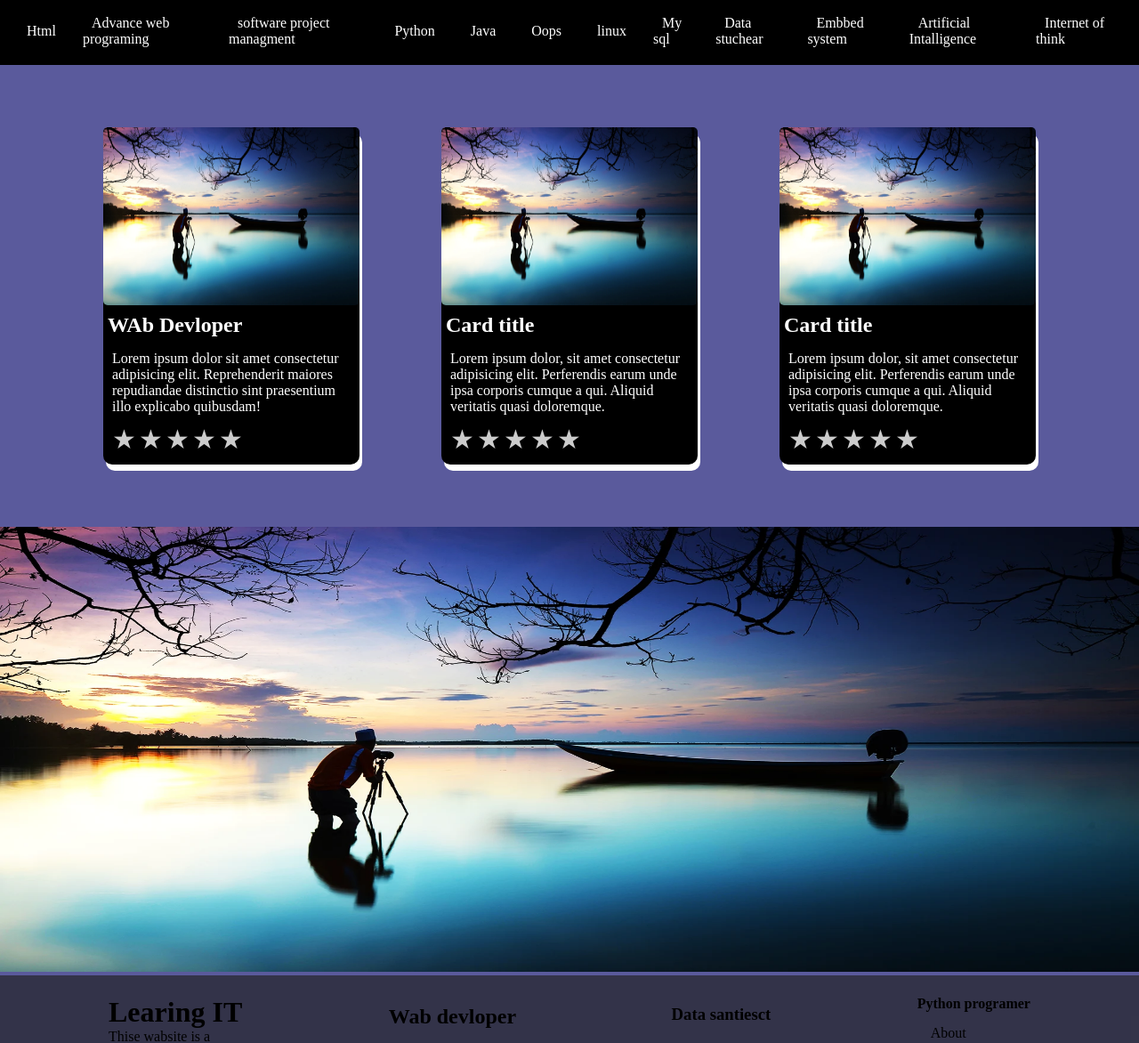
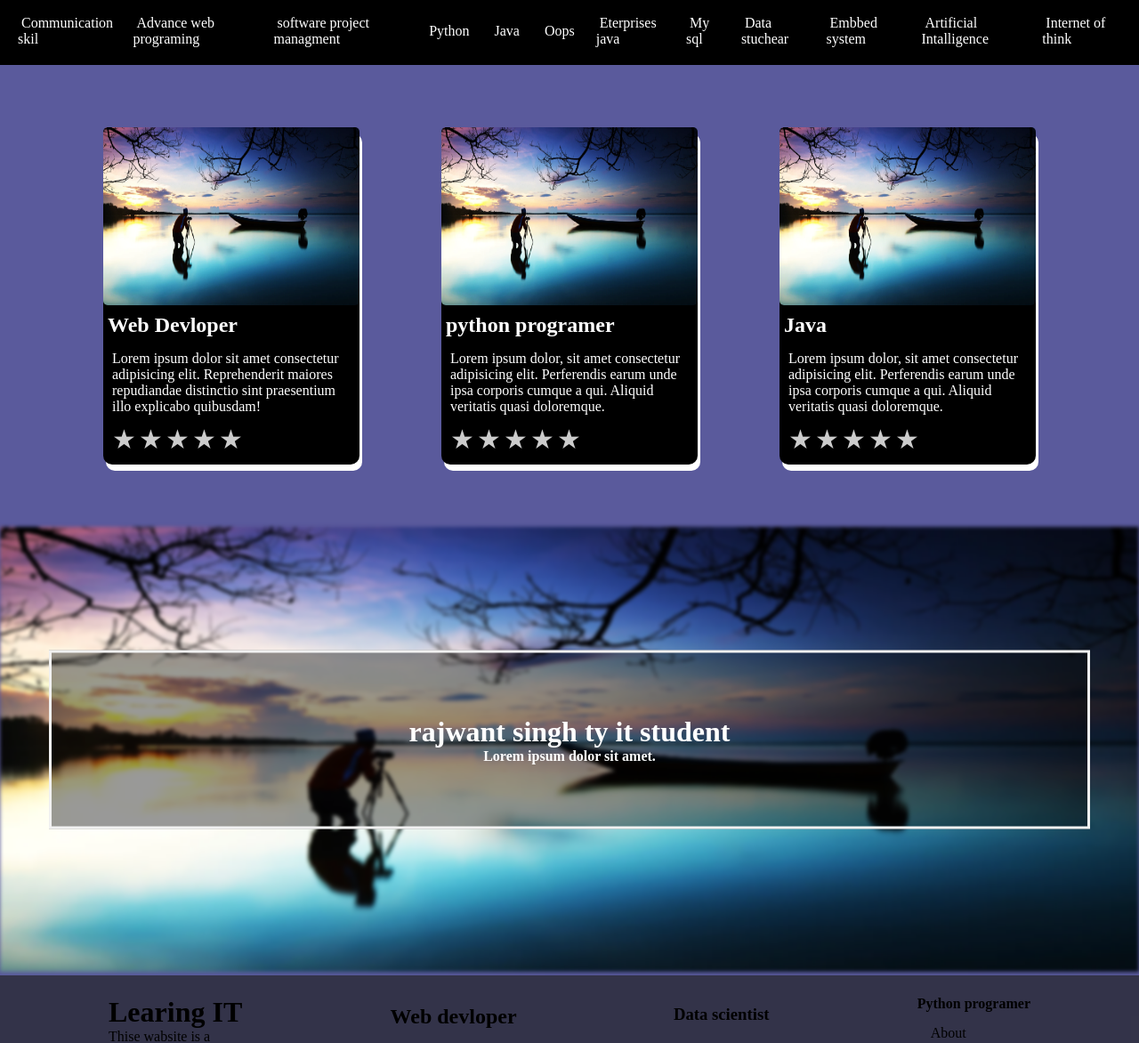
Before and after one commit to learingIT/portfolio, a plain HTML site: page About.html in a window 1280 px wide. Shown: the part 129-1301 px from the top of the page at 89% size. Drawn offline with Linux system fonts and the light colour scheme.

Commit message:
Update About.html

```diff
--- a/About.html
+++ b/About.html
@@ -74,16 +74,6 @@
             margin: 5px;
         }
 
-        .main {
-            padding: 70px;
-        }
-
-        .src {
-            height: 200px;
-            width: 100%;
-            border-radius: 5px;
-        }
-
         .footer {
             background-color: rgba(37, 37, 41, 0.719);
             height: 233px;
@@ -123,6 +113,16 @@
         .content img {
             height: 500px;
             width: 100%;
+        }
+
+        .main {
+            padding: 70px;
+        }
+
+        .src {
+            height: 200px;
+            width: 100%;
+            border-radius: 5px;
         }
 
         .rate {
@@ -186,8 +186,26 @@
         .navigation ul li a {
             text-decoration: none;
             font-size: 1.0rem;
-            padding: 10px;
             color: white;
+            padding: 4px;
+        }
+
+        .text {
+            background-color: rgb(0, 0, 0);
+            /* Fallback color */
+            background-color: rgba(0, 0, 0, 0.4);
+            /* Black w/opacity/see-through */
+            color: white;
+            font-weight: bold;
+            border: 3px solid #f1f1f1;
+            position: absolute;
+            top: 120%;
+            left: 50%;
+            transform: translate(-50%, -50%);
+            z-index: 2;
+            width: 80%;
+            padding: 70px;
+            text-align: center;
         }
     </style>
 </head>
@@ -200,7 +218,7 @@
             </div>
             <div class="right">
                 <ul>
-                    <li><a href="index.html">Home</a></li>
+                    <li><a href="#">Home</a></li>
                     <li><a href="About.html">About</a></li>
                     <li><a href="">Other</a></li>
                     <li><a href="">Contect me</a></li>
@@ -209,17 +227,17 @@
         </nav>
         <div class="navigation">
             <ul>
-                <li><a href="">Html</a></li>
+                <li><a href="">Communication skil</a></li>
                 <li><a href="awp.html">Advance web programing</a></li>
                 <li><a href="">software project managment</a></li>
                 <li><a href="">Python</a></li>
                 <li><a href="">Java</a></li>
                 <li><a href="">Oops</a></li>
-                <li><a href="">linux</a></li>
+                <li><a href="">Eterprises java</a></li>
                 <li><a href="">My sql</a></li>
                 <li><a href="">Data stuchear</a></li>
                 <li><a href="">Embbed system</a></li>
-                <li><a href="">Artificial Intalligence</a></li>
+                <li><a href="AI .pdf">Artificial Intalligence</a></li>
                 <li><a href="">Internet of think</a></li>
             </ul>
         </div>
@@ -228,7 +246,7 @@
         <div class="card" style="width: 18rem;">
             <img src="nature.jpg" class="src" alt="...">
             <div class="card-body">
-                <h2 class="card-title">WAb Devloper</h2>
+                <h2 class="card-title">Web Devloper</h2>
                 <p class="card-text">Lorem ipsum dolor sit amet consectetur adipisicing elit. Reprehenderit maiores repudiandae distinctio sint praesentium illo explicabo quibusdam!</p>
 
                 <div class="rate">
@@ -249,7 +267,7 @@
         <div class="card" style="width: 18rem;">
             <img src="nature.jpg" class="src" alt="...">
             <div class="card-body">
-                <h2 class="card-title">Card title</h2>
+                <h2 class="card-title">python programer</h2>
                 <p class="card-text">Lorem ipsum dolor, sit amet consectetur adipisicing elit. Perferendis earum unde ipsa corporis cumque a qui. Aliquid veritatis quasi doloremque.</p>
                 <div class="rate">
                     <input type="radio" id="star5" name="rate" value="5" />
@@ -269,7 +287,7 @@
         <div class="card" style="width: 18rem;">
             <img src="nature.jpg" class="src" alt="...">
             <div class="card-body">
-                <h2 class="card-title">Card title</h2>
+                <h2 class="card-title">Java</h2>
                 <p class="card-text">Lorem ipsum dolor, sit amet consectetur adipisicing elit. Perferendis earum unde ipsa corporis cumque a qui. Aliquid veritatis quasi doloremque.</p>
                 <div class="rate">
                     <input type="radio" id="star5" name="rate" value="5" />
@@ -291,7 +309,11 @@
 
     <contaener class="content">
         <div class="img">
-            <img src="nature.jpg" alt="" class="content img">
+            <img src="nature.jpg" alt="" class="content img " style="filter:blur(2px)">
+            <div class="text">
+                <h1>rajwant singh ty it student</h1>
+                <p>Lorem ipsum dolor sit amet.</p>
+            </div>
         </div>
     </contaener>
     <footer>
@@ -301,14 +323,14 @@
                 <p>Thise wabsite is a fully learn the (IT) corces c ,c++, python,java,linux,and different type of corces and full provide the notes PDF</p>
             </div>
             <div class="Second">
-                <h2>Wab devloper</h2>
+                <h2>Web devloper</h2>
                 <li>About</li>
                 <li>Search</li>
                 <li>Decription</li>
                 <li>Blog</li>
             </div>
             <div class="theard">
-                <h3>Data santiesct</h3>
+                <h3>Data scientist</h3>
                 <li>About</li>
                 <li>Search</li>
                 <li>Decription</li>
```
